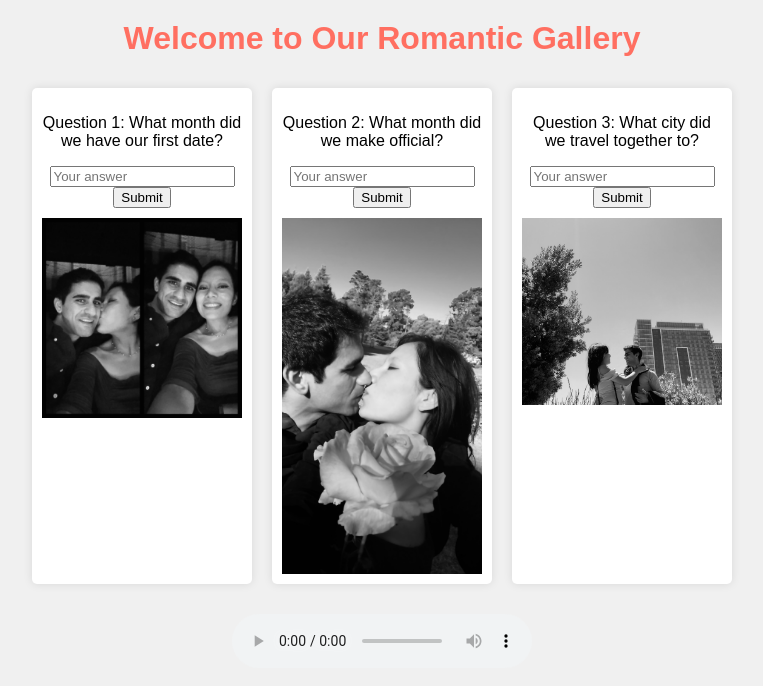
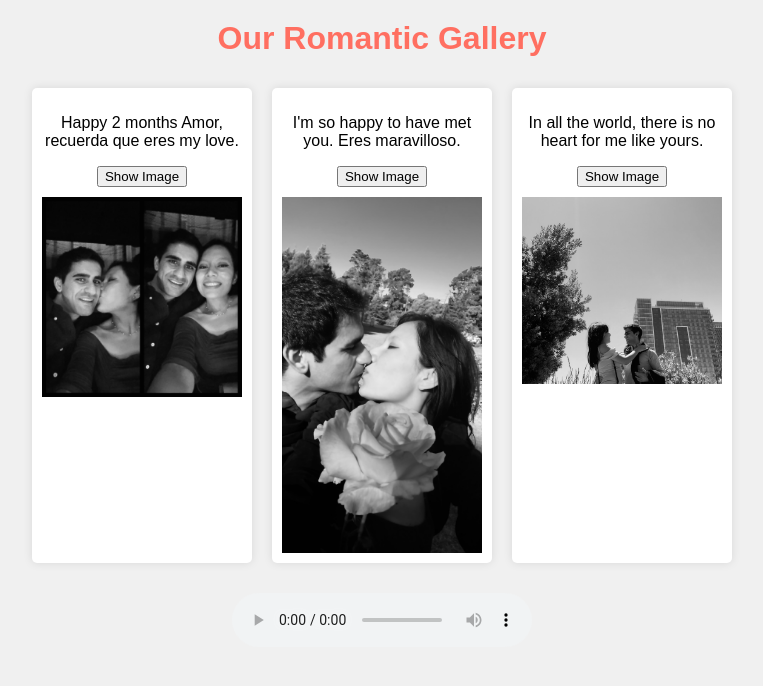
Before and after one commit to FlorHoyos/2months, a plain HTML site: page index.html in a window 1280 px wide. Shown: the whole page, without its empty margins (258-1021 px from the left). Drawn offline with Linux system fonts and the light colour scheme; files whose address does not match are found by name.

Commit message:
Update index.html

```diff
--- a/index.html
+++ b/index.html
@@ -7,31 +7,27 @@
     <link rel="stylesheet" href="style.css">
 </head>
 <body>
-    <h1>Welcome to Our Romantic Gallery</h1>
+    <h1>Our Romantic Gallery</h1>
     <div class="gallery">
         <div class="image-container" id="image1">
-            <p>Question 1: What month did we have our first date?</p>
-            <input type="text" id="answer1" placeholder="Your answer">
-            <button onclick="checkAnswer(1, 'January')">Submit</button>
+            <p>Happy 2 months Amor, recuerda que eres my love.</p>
+            <button onclick="toggleImage(1)">Show Image</button>
             <img src="pic1.jpg" class="hidden">
         </div>
         <div class="image-container" id="image2">
-            <p>Question 2: What month did we make official?</p>
-            <input type="text" id="answer2" placeholder="Your answer">
-            <button onclick="checkAnswer(2, 'April')">Submit</button>
+            <p>I'm so happy to have met you. Eres maravilloso.</p>
+            <button onclick="toggleImage(2)">Show Image</button>
             <img src="pic2.jpg" class="hidden">
         </div>
         <div class="image-container" id="image3">
-            <p>Question 3: What city did we travel together to?</p>
-            <input type="text" id="answer3" placeholder="Your answer">
-            <button onclick="checkAnswer(3, 'San Francisco')">Submit</button>
+            <p>In all the world, there is no heart for me like yours.</p>
+            <button onclick="toggleImage(3)">Show Image</button>
             <img src="pic3.jpg" class="hidden">
         </div>
-        <!-- Add more images here following the same structure -->
     </div>
     <audio controls autoplay loop>
         <source src="your-song.mp3" type="audio/mpeg">
-        Your browser does not support the audio element.
+
     </audio>
     <script src="js/script.js"></script>
 </body>
```
